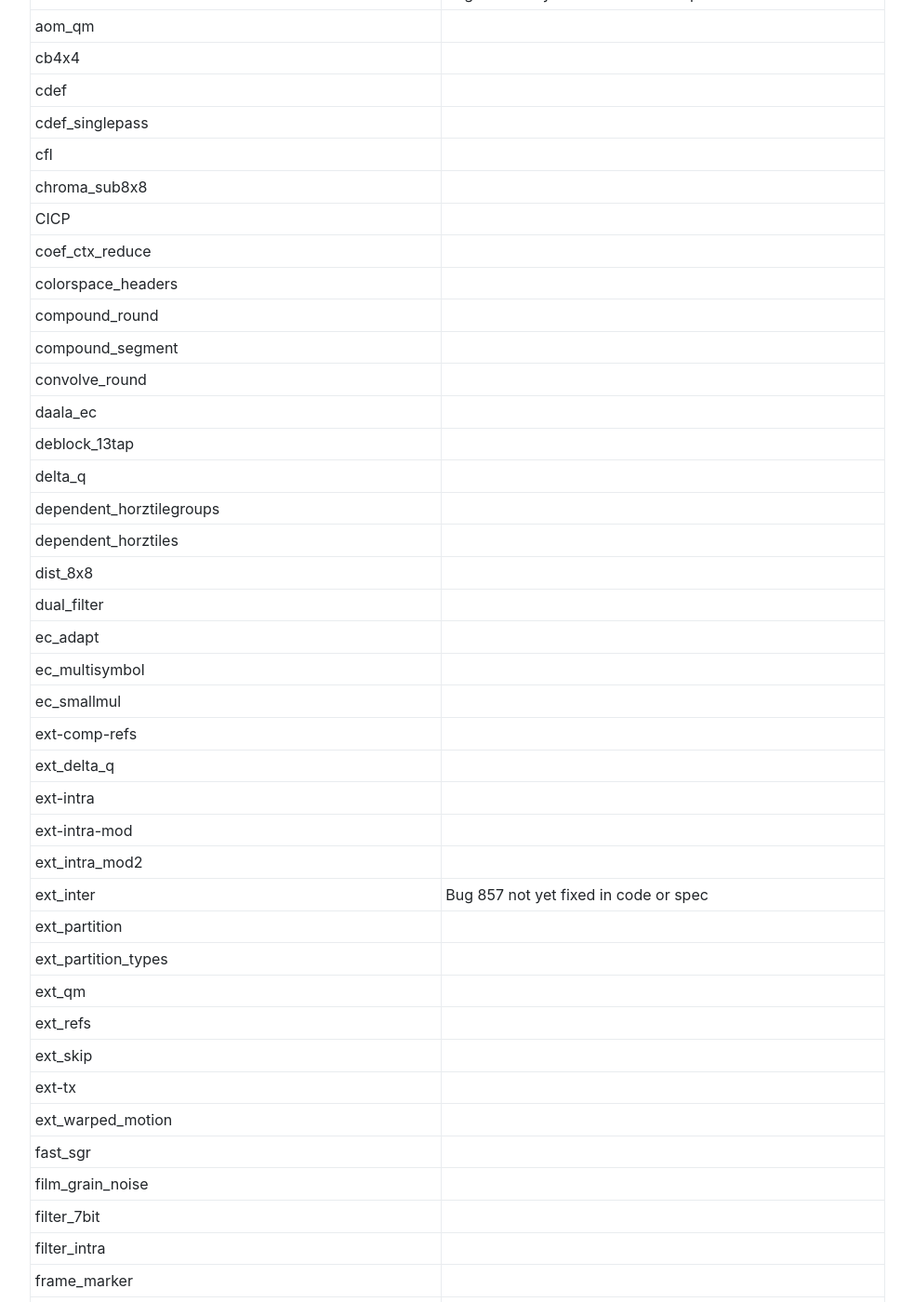
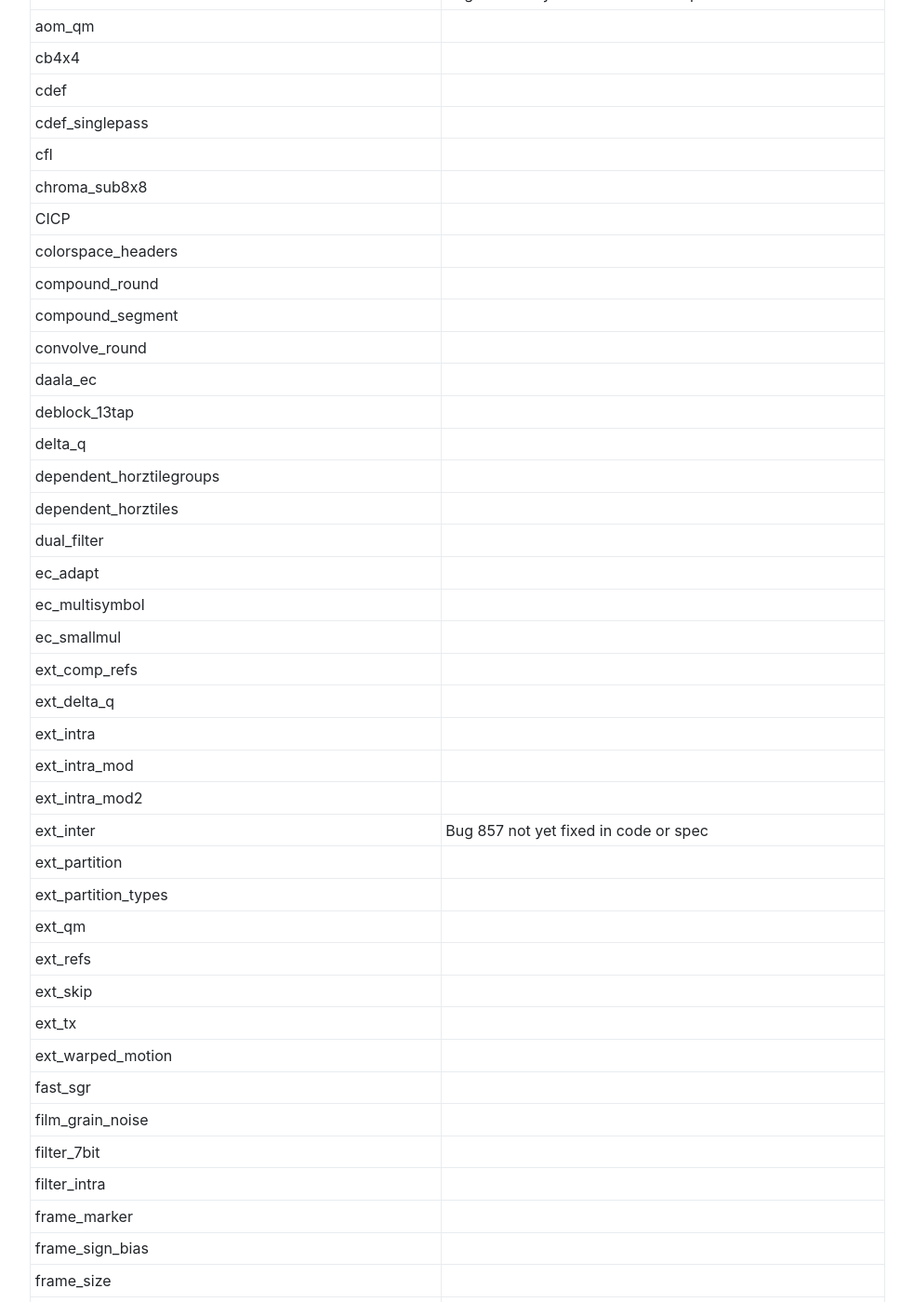
Before and after one commit to AOMediaCodec/av1-spec, a Jekyll site: the page built from annex.c.experiments.md, in a window 1280 px wide and 1400 px high, scrolled down 339 px. Shown: the whole window at 93% size, without its empty margins (53-1036 px from the left). Built offline with Jekyll 4.4.1, drawn with Linux system fonts in a browser that asks for light colours; nearby versions of some CDN libraries; our own code applies the rules of GitHub Pages for plain Markdown files; some of the changed text lies outside the part shown.

```diff
--- a/annex.c.experiments.md
+++ b/annex.c.experiments.md
@@ -22,7 +22,6 @@
 | cfl                           |
 | chroma_sub8x8                 |
 | CICP                          |
-| coef_ctx_reduce               |
 | colorspace_headers            |
 | compound_round                |
 | compound_segment              |
@@ -32,15 +31,14 @@
 | delta_q                       |
 | dependent_horztilegroups      |
 | dependent_horztiles           |
-| dist_8x8                      |
 | dual_filter                   |
 | ec_adapt                      |
 | ec_multisymbol                |
 | ec_smallmul                   |
-| ext-comp-refs                 |
+| ext_comp_refs                 |
 | ext_delta_q                   |
-| ext-intra                     |
-| ext-intra-mod                 |
+| ext_intra                     |
+| ext_intra_mod                 |
 | ext_intra_mod2                |
 | ext_inter                     | Bug 857 not yet fixed in code or spec
 | ext_partition                 |
@@ -48,7 +46,7 @@
 | ext_qm                        |
 | ext_refs                      |
 | ext_skip                      |
-| ext-tx                        |
+| ext_tx                        |
 | ext_warped_motion             |
 | fast_sgr                      |
 | film_grain_noise              |
@@ -94,7 +92,7 @@
 | rect_tx_ext                   |
 | rect_tx_ext_intra             |
 | ref_adapt                     |
-| ref-mv                        |
+| ref_mv                        |
 | reference_buffer              |
 | restricted segmentation map update |
 | scalability                   |
```
Also changed, not shown: other parts of annex.c.experiments.md (+3 -0 lines).
